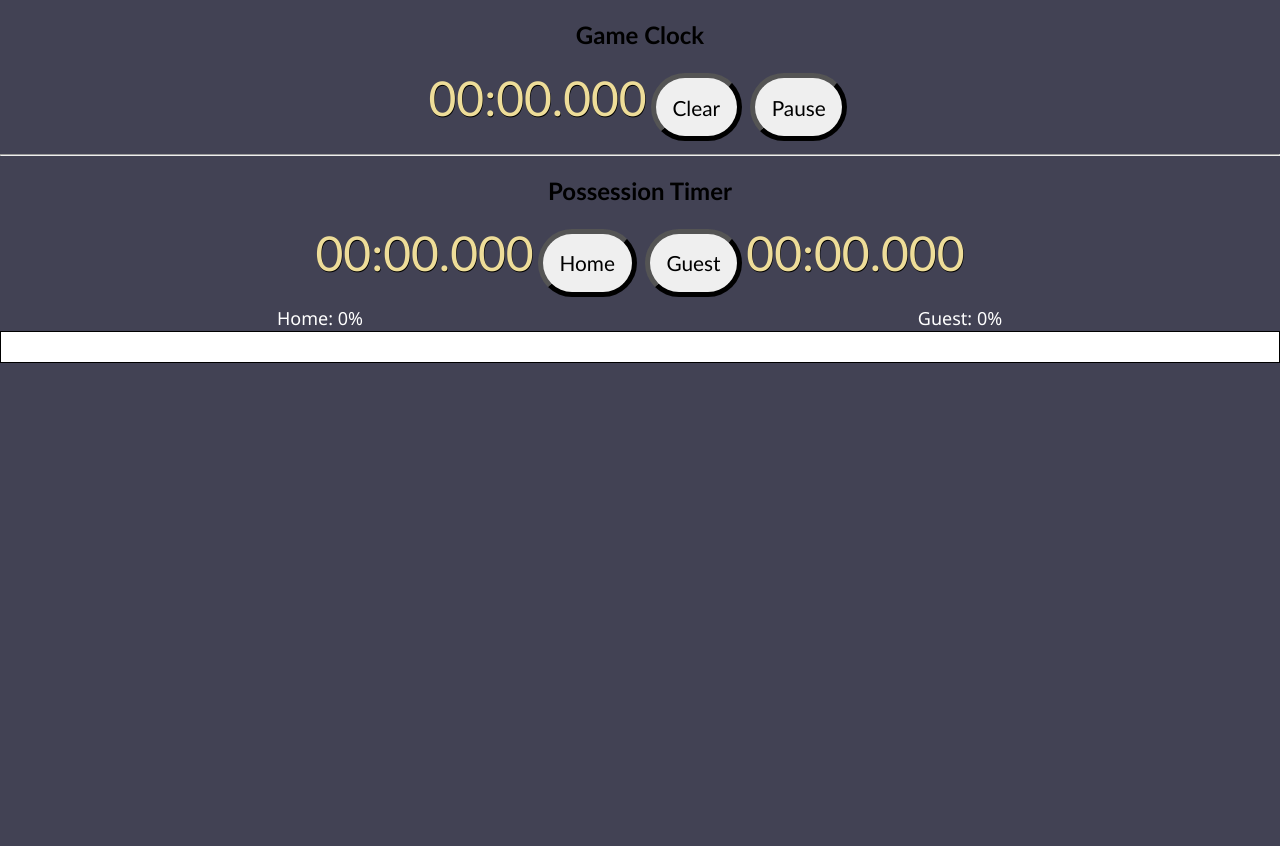
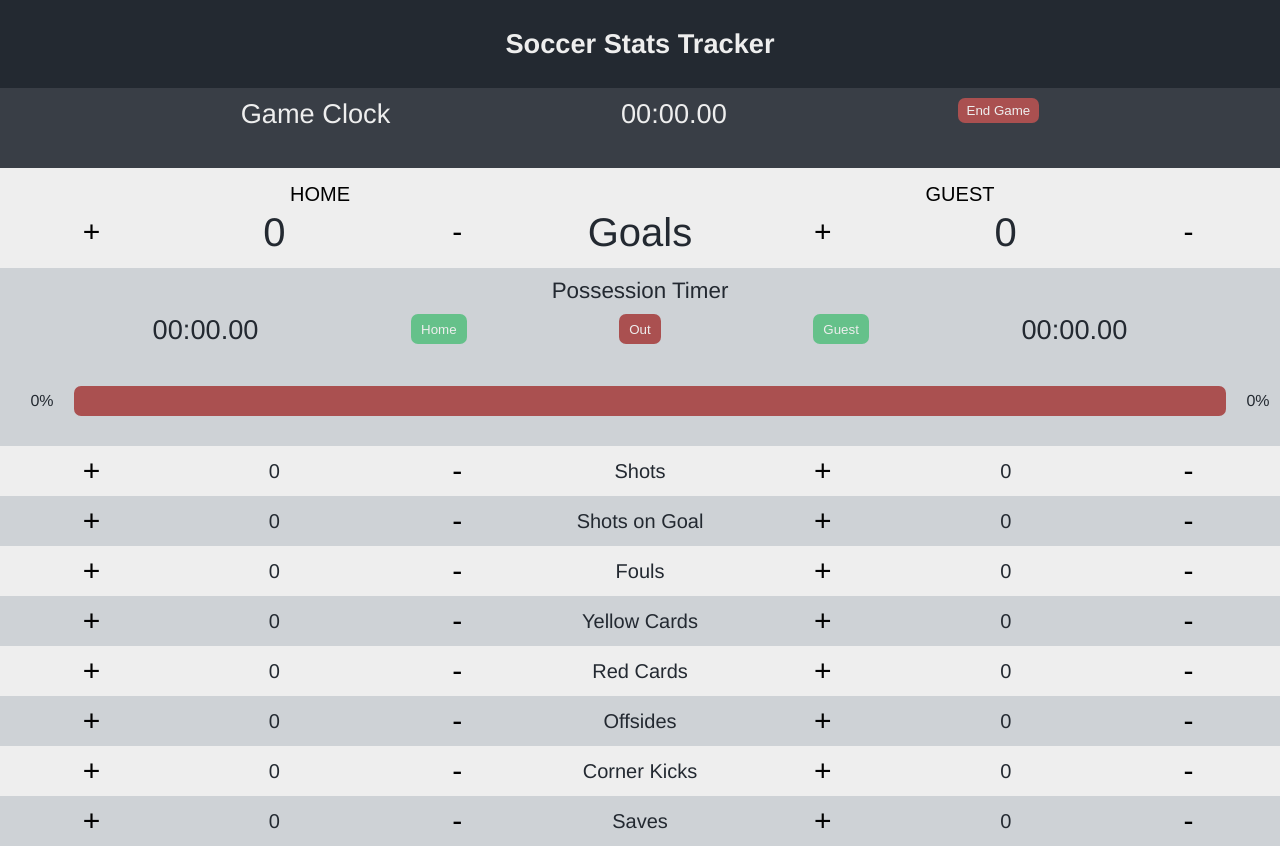
Before and after one commit to argie9999/soccer-stats-tracker, a React (Create React App) app: page / in a window 1280 px wide. Before the commit the page ends 800 px from the top, so only its background shows below. Built offline with nearby package versions, Linux system fonts and the light colour scheme.

Commit message:
Adding components

```diff
--- a/src/App.css
+++ b/src/App.css
@@ -1,97 +1,11 @@
-.App {
-  text-align: center;
-}
-
-.App-logo {
-  height: 40vmin;
-  pointer-events: none;
-}
-
-@media (prefers-reduced-motion: no-preference) {
-  .App-logo {
-    animation: App-logo-spin infinite 20s linear;
-  }
-}
-
-.App-header {
-  background-color: #282c34;
-  min-height: 100vh;
-  display: flex;
-  flex-direction: column;
-  align-items: center;
-  justify-content: center;
-  font-size: calc(10px + 2vmin);
-  color: white;
-}
-
-.App-link {
-  color: #61dafb;
-}
-
-@keyframes App-logo-spin {
-  from {
-    transform: rotate(0deg);
-  }
-  to {
-    transform: rotate(360deg);
-  }
-}
-
-
-
-
-
 body {
-  font-family: "Gill Sans", "Gill Sans MT", Calibri, "Trebuchet MS", sans-serif;
-  background-color: #424254;
+  font-family: "Helvetica";
+  background-color: #393E46;
+  color: #232931;
 }
 
 button {
-  display: inline-block;
-  font-size: 1.3em;
-  border-color: black;
-  border-width: 5px;
-  border-radius: 2em;
-  padding: 0.8em;
-  margin: 0.2em;
-  font-family: "Gill Sans", "Gill Sans MT", Calibri, "Trebuchet MS", sans-serif;
+  border: none;
+  background-color: transparent;
+  border-radius: 7px;
 }
-
-.button-container {
-  text-align: center;
-  margin: 0 auto;
-}
-
-.stop {
-  background-color: #f74553;
-}
-
-.start {
-  background-color: #60b99a;
-}
-
-.timer {
-  font-size: 3em;
-  text-shadow: 0.5px 0.5px black;
-  color: #eedd99;
-}
-
-.small-timer {
-  font-size: 1em;
-  text-shadow: 0.5px 0.5px black;
-  color: #eedd11;
-}
-
-.team-labels {
-  display: flex;
-  flex-wrap: wrap;
-}
-
-.team-label-name {
-  flex: 1 0 21%; /* explanation below */
-  margin: 5px;
-  height: 20px;
-  color: white;
-  font-family: 'Segoe UI', Tahoma, Geneva, Verdana, sans-serif;
-  font-size: 18px;
-}
--- a/src/App.js
+++ b/src/App.js
@@ -1,21 +1,25 @@
-/** @jsxImportSource @emotion/react */
-import React from "react";
-import { css, jsx } from '@emotion/react'
+import React, { useState, useEffect } from "react";
 
-import Timer from "./Timer";
+import Header from "./Header"
+import GameClock from "./GameClock";
+
+import Progress from "./Progress";
 import './App.css';
+import PossessionTimer from "./PosessionTimer";
+import Scoreboard from "./Scoreboard";
+import StatsCounters from "./StatsCounters";
 
 const calculateProgress = (homeTime, totalTime) => {
   return (homeTime / totalTime / 100) * 10000;
 };
 
 export default function App() {
-  const [isRunning, setIsRunning] = React.useState(false);
-  const [isPaused, setIsPaused] = React.useState(true);
-  const [time, setTime] = React.useState(0);
-  const [homeTime, setHomeTime] = React.useState(0);
-  const [guestTime, setGuestTime] = React.useState(0);
-  const [hasBall, setHasBall] = React.useState("HOME");
+  const [isRunning, setIsRunning] = useState(false);
+  const [isPaused, setIsPaused] = useState(true);
+  const [time, setTime] = useState(0);
+  const [homeTime, setHomeTime] = useState(0);
+  const [guestTime, setGuestTime] = useState(0);
+  const [hasBall, setHasBall] = useState("HOME");
 
   const handleClear = (event) => {
     setIsRunning(false);
@@ -41,26 +45,9 @@ export default function App() {
     setIsPaused(false);
   };
 
-  const progressCss = css`
-    height: 30px;
-    border: 1px solid black;
-    position: relative;
-    background-color: white;
-
-    &:after {
-      content: "";
-      position: absolute;
-      background: red;
-      top: 0;
-      bottom: 0;
-      left: 0;
-      width: ${calculateProgress(homeTime, time)}%;
-    }
-  `
-
-  React.useEffect(() => {
+  useEffect(() => {
     if (isRunning && isPaused === false) {
-      const delta = 25; // 25 ms
+      const delta = 25;
       let intervalId = setInterval(() => {
         setTime((time) => time + delta);
 
@@ -75,35 +62,27 @@ export default function App() {
     }
   }, [isRunning, isPaused, hasBall]);
 
-  const homePercentage = calculateProgress(homeTime, time);
-  const guestPercentage = calculateProgress(guestTime, time);
+  const homeProgress = calculateProgress(homeTime, time);
+  const guestProgress = calculateProgress(guestTime, time);
 
-  const homeValue = isNaN(homePercentage) ? "0" : Math.round(homePercentage);
-  const guestValue = isNaN(guestPercentage) ? "0" : Math.round(guestPercentage);
+  const homePercentage = isNaN(homeProgress) ? "0" : Math.round(homeProgress);
+  const guestPercentage = isNaN(guestProgress) ? "0" : Math.round(guestProgress);
 
   return (
     <div>
-      <div className="button-container">
-        <h2>Game Clock</h2>
-        <Timer lapse={time} />
-        <button onClick={handleClear}>Clear</button>
-        <button onClick={handlePause}>Pause</button>
-      </div>
-      <hr />
-      <div className="button-container">
-        <h2>Possession Timer</h2>
+      <Header />
+      <GameClock lapse={time} handleEndGame={handleClear} />
+      <Scoreboard />
 
-        <Timer lapse={homeTime} />
-        <button onClick={handleHomeTeam}>Home</button>
-        <button onClick={handleGuestTeam}>Guest</button>
-        <Timer lapse={guestTime} />
+      <PossessionTimer lapse={time} homeTime={homeTime} guestTime={guestTime} handleHome={handleHomeTeam} handleOut={handlePause} handleGuest={handleGuestTeam} />
 
-        <div className="team-labels">
-          <span className="team-label-name">Home: {homeValue}%</span>
-          <span className="team-label-name">Guest: {guestValue}%</span>
-        </div>
-        <div css={progressCss}></div>
-      </div>
+      <Progress homePercentage={homePercentage} guestPercentage={guestPercentage} />
+
+      <StatsCounters />
     </div>
   );
 }
+
+
+// TODO: Bryan - end game ask
+// TODO: Bryan - clear all the scores
--- /dev/null
+++ b/src/Counter.js
@@ -0,0 +1,82 @@
+/** @jsxImportSource @emotion/react */
+import React, { useState } from "react";
+import { css } from '@emotion/react';
+
+const rowCss = css`
+  display: flex;
+  flex-direction: row;
+  flex-wrap: wrap;
+  width: 100%;
+  height: 50px;
+`
+
+const columnCss = css`
+  display: flex;
+  flex-direction: column;
+  flex-basis: 100%;
+  flex: 1;
+  text-align: center;
+  align-self: center;
+`
+
+const buttonCss = css`
+  height: 100%;
+  width: 100%;
+  font-size: 30px;
+`
+
+const rightButtonCss = css`
+  margin-right: 0;
+`
+
+export default function Counter({ title, backgroundColor, fontSize }) {
+  const [homeCount, setHomeCount] = useState(0);
+  const [guestCount, setGuestCount] = useState(0);
+
+  const rowBackgroundCss = css`
+    background-color: ${backgroundColor};
+    font-size: ${fontSize || '20px'};
+  `
+
+  const incrementHomeCount = () => {
+    setHomeCount((count) => count + 1)
+  }
+
+  const incrementGuestCount = () => {
+    setGuestCount((count) => count + 1)
+  }
+
+  const decrementHomeCount = () => {
+    setHomeCount((count) => Math.max(count - 1, 0))
+  }
+
+  const decrementGuestCount = () => {
+    setGuestCount((count) => Math.max(count - 1, 0))
+  }
+
+  return (
+    <div css={[rowCss, rowBackgroundCss]}>
+      <div css={[columnCss, rightButtonCss]}>
+        <button css={buttonCss} onClick={incrementHomeCount}>+</button>
+      </div>
+      <div css={columnCss}>
+        <span>{homeCount}</span>
+      </div>
+      <div css={columnCss}>
+        <button css={buttonCss} onClick={decrementHomeCount}>-</button>
+      </div>
+      <div css={columnCss}>
+        <span>{title}</span>
+      </div>
+      <div css={columnCss}>
+        <button css={buttonCss} onClick={incrementGuestCount}>+</button>
+      </div>
+      <div css={columnCss}>
+        <span>{guestCount}</span>
+      </div>
+      <div css={columnCss}>
+        <button css={buttonCss} onClick={decrementGuestCount}>-</button>
+      </div>
+    </div>
+  )
+}
--- /dev/null
+++ b/src/GameClock.js
@@ -0,0 +1,38 @@
+/** @jsxImportSource @emotion/react */
+import React from "react";
+import { css } from '@emotion/react';
+
+import Timer from './Timer'
+
+const textCss = css`
+  font-size: 1.7em;
+  color: #EEEEEE;
+`
+
+const flexCss = css`
+  display: flex;
+  justify-content: space-evenly;
+  background-color: #393E46;
+  height: 60px;
+  margin: auto;
+  padding: 10px;
+`
+
+const endGameButtonCss = css`
+    height: 25px;
+    background-color: #AA5050;
+    border-radius: 7px;
+    border: none;
+    color: #EEEEEE;
+    padding: 2px 9px 2px 9px;
+`
+
+export default function GameClock({ lapse, handleEndGame }) {
+  return (
+    <div css={flexCss}>
+      <span css={textCss}>Game Clock</span>
+      <Timer lapse={lapse} />
+      <button onClick={handleEndGame} css={endGameButtonCss}>End Game</button>
+    </div>
+  )
+}
--- /dev/null
+++ b/src/Header.js
@@ -0,0 +1,23 @@
+/** @jsxImportSource @emotion/react */
+import React from "react";
+import { css } from '@emotion/react';
+
+const headerTextCss = css`
+  text-align: center;
+  color: #EEEEEE;
+  font-size: 1.7em;
+`
+
+const backgroundCss = css`
+  background-color: #232931;
+  margin: auto;
+  padding: 1px;
+`
+
+export default function Header() {
+  return (
+    <div css={backgroundCss}>
+      <h3 css={headerTextCss}>Soccer Stats Tracker</h3>
+    </div>
+  )
+}
--- /dev/null
+++ b/src/PosessionTimer.js
@@ -0,0 +1,54 @@
+/** @jsxImportSource @emotion/react */
+import React from "react";
+import { css } from '@emotion/react';
+import Timer from "./Timer";
+
+const flexCss = css`
+  padding-top: 10px;
+  display: flex;
+  justify-content: space-evenly;
+`
+
+const containerCss = css`
+  padding-top: 10px;
+  padding-bottom: 10px;
+  background-color: #CED2D6;
+`
+
+const titleCss = css`
+  text-align: center;
+  font-size: 1.4em;
+`
+
+const buttonCss = css`
+    height: 30px;
+    border: none;
+    color: #EEEEEE;
+    padding: 4px 10px;
+`
+
+const redCss = css`
+  background-color: #AA5050;
+`
+
+const greenCss = css`
+  background-color: #65C18A;
+`
+
+export default function PossessionTimer({ lapse, homeTime, guestTime, handleHome, handleOut, handleGuest }) {
+  return (
+    <div css={containerCss}>
+      <div css={titleCss}>Possession Timer</div>
+      <div css={flexCss}>
+        <Timer lapse={homeTime} color="#232931" />
+        <button css={[buttonCss, greenCss]} onClick={handleHome}>Home</button>
+        <button css={[buttonCss, redCss]} onClick={handleOut}>Out</button>
+        <button css={[buttonCss, greenCss]} onClick={handleGuest}>Guest</button>
+        <Timer lapse={guestTime} color="#232931" />
+      </div>
+    </div>
+  )
+}
+
+// TODO: Bryan - rename "lapse" to gameTime?
+// TODO: Bryan - global state? dispatch
--- /dev/null
+++ b/src/Progress.js
@@ -0,0 +1,64 @@
+/** @jsxImportSource @emotion/react */
+import React from "react";
+import { css } from '@emotion/react';
+
+const backgroundCss = css`
+  background-color: #CED2D6;
+  padding: 10px;
+`
+
+const rowCss = css`
+  display: flex;
+  flex-direction: row;
+  flex-wrap: wrap;
+  width: 100%;
+`
+
+const columnCss = css`
+  display: flex;
+  flex-direction: column;
+  flex-basis: 100%;
+  flex: 1;
+  text-align: center;
+  align-self: center;
+`
+
+export default function Progress({ homePercentage, guestPercentage }) {
+
+  const progressCss = css`
+    margin: 20px auto;
+    padding: 0;
+    width: 90%;
+    height: 30px;
+    overflow: hidden;
+    background: #AA5050;
+    border-radius: 7px;
+  `
+
+  const barCss = css`
+    position: relative;
+    float: left;
+    height: 100%;
+    background: #7BBEC9;
+  `
+
+  const percentCss = css`
+    position: absolute;
+    top: 50%;
+    left: 50%;
+    transform: translate(-50%,-50%);
+    margin: 0;
+  `
+
+  return (
+    <div css={[backgroundCss, rowCss]}>
+      <span css={[columnCss]}>{homePercentage}%</span>
+        <div css={progressCss}>
+	        <div css={barCss} style={{ "width": `${homePercentage}%` }}>
+		        <p css={percentCss}></p>
+	        </div>
+        </div>
+      <span css={[columnCss]}>{guestPercentage}%</span>
+    </div>
+  )
+}
--- /dev/null
+++ b/src/Scoreboard.js
@@ -0,0 +1,20 @@
+/** @jsxImportSource @emotion/react */
+import React from "react";
+import { css } from '@emotion/react';
+
+import Counter from './Counter'
+import ScoreboardNames from "./ScoreboardNames";
+
+const containerCss = css`
+  height: 100px;
+  background-color: #EEEEEE;
+`
+
+export default function Scoreboard() {
+  return (
+    <div css={containerCss}>
+      <ScoreboardNames />
+      <Counter title="Goals" fontSize="2.5em" />
+    </div>
+  )
+}
--- /dev/null
+++ b/src/ScoreboardNames.js
@@ -0,0 +1,49 @@
+/** @jsxImportSource @emotion/react */
+import React from "react";
+import { css } from '@emotion/react';
+
+const rowCss = css`
+  display: flex;
+  flex-direction: row;
+  flex-wrap: wrap;
+  width: 100%;
+`
+
+const columnCss = css`
+  display: flex;
+  flex-direction: column;
+  flex-basis: 100%;
+  flex: 1;
+  text-align: center;
+`
+
+const nameCss = css`
+font-size: 20px;
+padding-top: 15px;
+`
+
+export default function ScoreboardNames() {
+  const [homeName, setHomeName] = React.useState('HOME')
+  const [guestName, setGuestName] = React.useState('GUEST')
+
+  const editHome = () => {
+    const newName = prompt('Set Home team name');
+    setHomeName(newName)
+  }
+
+  const editGuest = () => {
+    const newName = prompt('Set Home team name');
+    setGuestName(newName)
+  }
+
+  return (
+    <div css={rowCss}>
+      <div css={columnCss}>
+        <button css={nameCss} onClick={editHome}>{homeName}</button>
+      </div>
+      <div css={columnCss}>
+        <button css={nameCss} onClick={editGuest}>{guestName}</button>
+      </div>
+    </div>
+  )
+}
--- /dev/null
+++ b/src/StatsCounters.js
@@ -0,0 +1,21 @@
+import React from "react";
+
+import Counter from './Counter'
+
+const row1Color = "#EEEEEE";
+const row2Color = "#CED2D6";
+
+export default function StatsCounters() {
+  return (
+    <>
+      <Counter title="Shots" backgroundColor={row1Color} />
+      <Counter title="Shots on Goal" backgroundColor={row2Color} />
+      <Counter title="Fouls" backgroundColor={row1Color} />
+      <Counter title="Yellow Cards" backgroundColor={row2Color} />
+      <Counter title="Red Cards" backgroundColor={row1Color} />
+      <Counter title="Offsides" backgroundColor={row2Color} />
+      <Counter title="Corner Kicks" backgroundColor={row1Color} />
+      <Counter title="Saves" backgroundColor={row2Color} />
+    </>
+  )
+}
--- a/src/Timer.js
+++ b/src/Timer.js
@@ -1,6 +1,6 @@
+/** @jsxImportSource @emotion/react */
 import React from "react";
-
-import './App.css';
+import { css } from '@emotion/react';
 
 const leftPad = (width, n) => {
   if ((n + "").length > width) {
@@ -15,14 +15,20 @@ const getUnits = (lapse) => {
   return {
     min: Math.floor(seconds / 60).toString(),
     sec: Math.floor(seconds % 60).toString(),
-    msec: (seconds % 1).toFixed(3).substring(2)
+    msec: (seconds % 1).toFixed(2).substring(2)
   };
 };
 
-export default function Timer({ lapse }) {
+export default function Timer({ lapse, color }) {
+
+  const timerCss = css`
+    font-size: 1.7em;
+    color: ${color || '#EEEEEE'};
+  `
+
   const { min, sec, msec } = getUnits(lapse);
   return (
-    <span className="timer">
+    <span css={timerCss}>
       <span>{leftPad(2, min)}:</span>
       <span>{leftPad(2, sec)}.</span>
       <span>{msec}</span>
```
